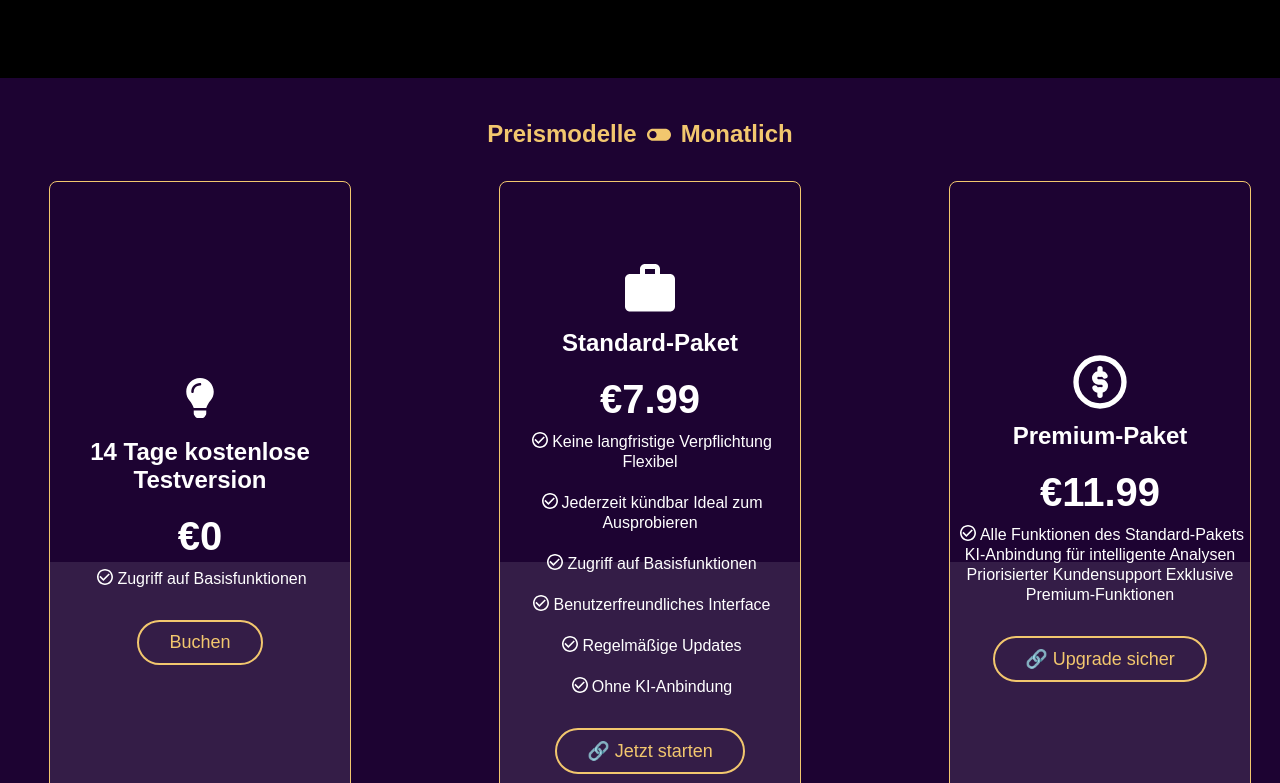
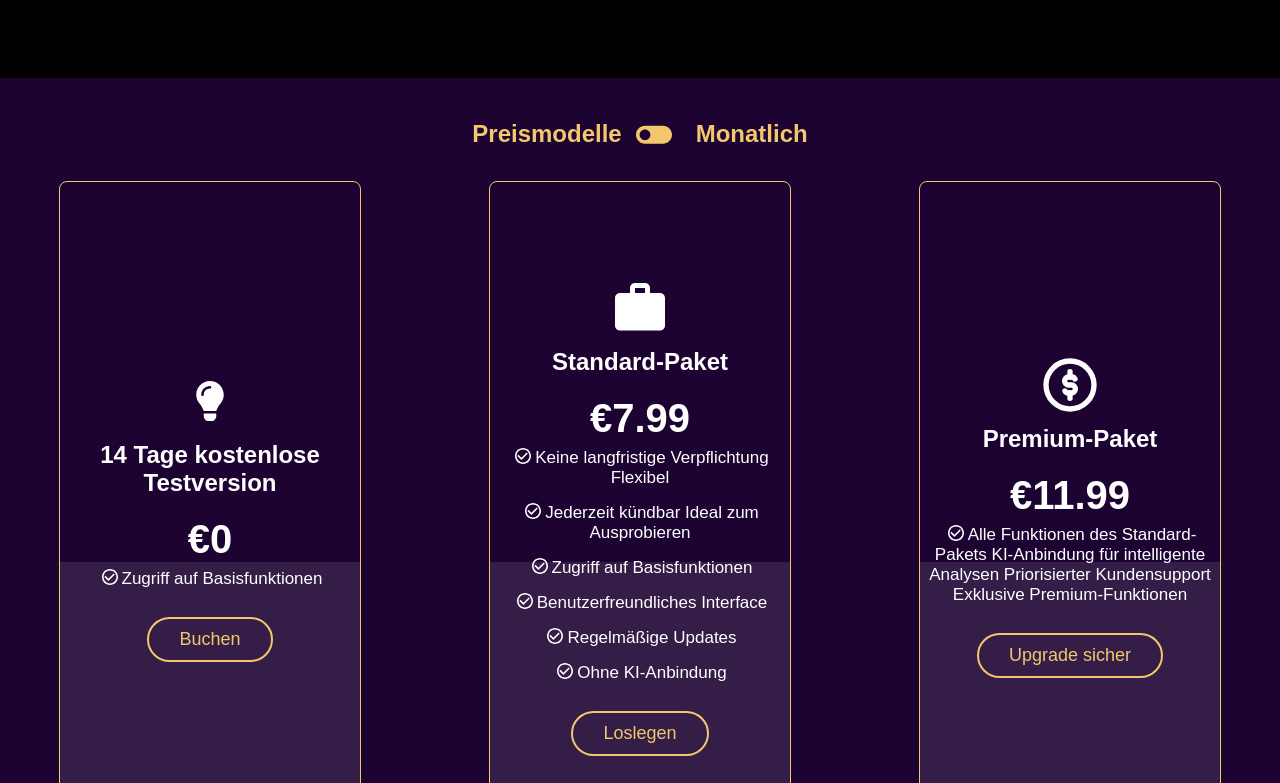
Before and after one commit to RalfHof/nextjs-boilerplate, a Next.js app: page /info in a window 1280 px wide. Shown: the part 1777-2560 px from the top of the page. Built offline with nearby package versions, Linux system fonts and the light colour scheme.

Commit message:
New Features

```diff
--- a/src/components/pricing/page.tsx
+++ b/src/components/pricing/page.tsx
@@ -71,7 +71,7 @@ export default function PricingPage() {
                         { Content: "Regelmäßige Updates" },
                         { Content: "Ohne KI-Anbindung" }
                     ]}
-                    buttonText="🔗 Jetzt starten"
+                    buttonText="Loslegen"
                     displaySavings={isToggleOn} // Neuen Prop hinzufügen
                 />
 
@@ -85,7 +85,7 @@ export default function PricingPage() {
                     content={[
                         { Content: "Alle Funktionen des Standard-Pakets KI-Anbindung für intelligente Analysen Priorisierter Kundensupport Exklusive Premium-Funktionen" }
                     ]}
-                    buttonText="🔗 Upgrade sicher"
+                    buttonText="Upgrade sicher"
                     displaySavings={isToggleOn} // Neuen Prop hinzufügen
                 />
             </div>
--- a/src/components/pricingoptions/page.tsx
+++ b/src/components/pricingoptions/page.tsx
@@ -39,10 +39,10 @@ const PricingOption = ({
                 <h4 style={{ fontSize: "40px", margin: "10px" }}>{price}</h4>
                 {!displaySavings && savings > 0 && (
                     <div>
-                        <p style={{ fontSize: "18px", color: "green" }}>
+                        <p style={{ fontSize: "22px", color: "green" }}>
                             Du sparst {savings}€ ({savingsPercent}%) im Jahr!
                         </p>
-                        <p style={{ fontSize: "16px", color: "#f2c76e" }}>
+                        <p style={{ fontSize: "22px", color: "#f2c76e" }}>
                             Einmalige Zahlung: {totalCost}
                         </p>
                     </div>
--- a/src/globals.css
+++ b/src/globals.css
@@ -753,14 +753,14 @@ a:hover {
   border: none;
   color: #f2c76e;
   padding: 0;
-  margin-left: 10px;
+  margin-left: 20px;
+  margin-right: 20px;
   margin-top: 20px;
   pointer-events: all;
-  transform: scale(1.2);
+  transform: scale(1.8);
   position: relative;
-  top: 5px;
+  top: 6px;
 }
-
 
 #ContainerAroundAllOptions {
   display: flex;
@@ -788,7 +788,6 @@ a:hover {
   flex-direction: column;
   align-items: center;
   transition: scale 0.5s ease;
-  margin-left: 20px;
 }
 
 .ContainerAllOptions:hover {
@@ -847,8 +846,8 @@ a:hover {
   text-align: center;
   position: relative;
   top: -15px;
-  margin: 6px;
-  line-height: 20px;
+  margin: 3px;
+  font-size: 17px;
 }
 
 .StylingAroundIcons {
```
